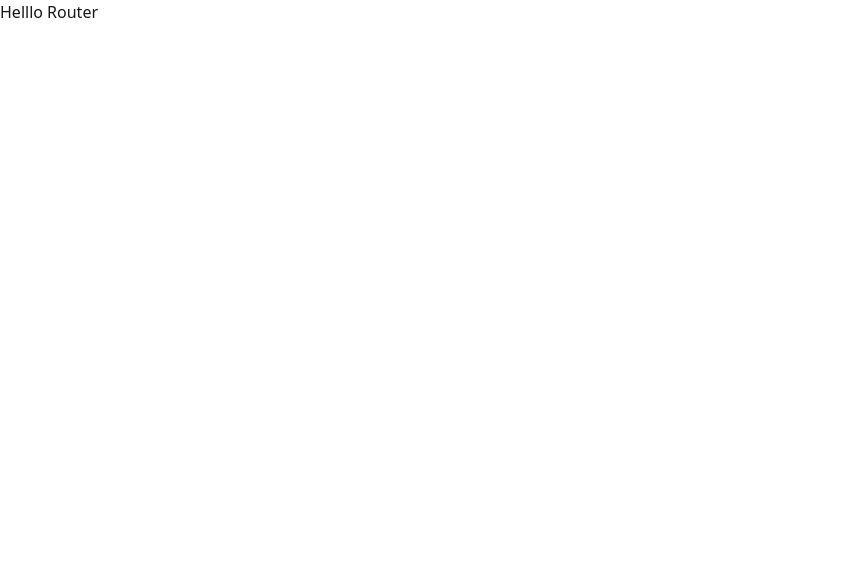
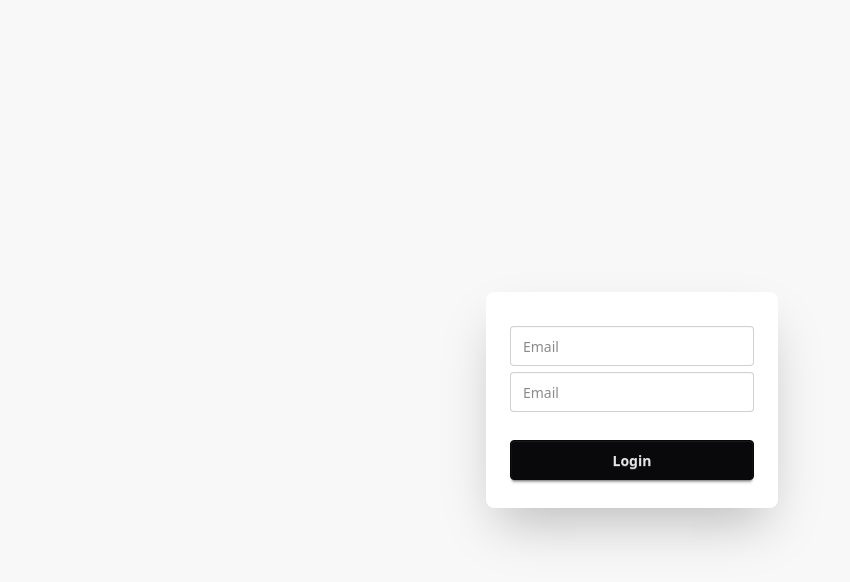
Before and after one commit to shakawatullah-tanin/Hello-CRUD-Client, a React (Vite) app: page / in a window 1280 px wide. Shown: the top 582 px of the page, without its empty margins (0-850 px from the left). Built offline with nearby package versions, Linux system fonts and the light colour scheme.

Commit message:
send data to database

```diff
--- /dev/null
+++ b/src/Users.jsx
@@ -0,0 +1,63 @@
+import React from "react";
+import { data } from "react-router";
+
+const Users = () => {
+
+
+  const handleSubmit = (e) => {
+    e.preventDefault();
+
+    const name = e.target.name.value;
+
+    const email = e.target.email.value;
+
+    const users = { name, email };
+
+    console.log(users);
+    fetch("http://localhost:5006/users", {
+      method: "POST",
+      headers: {
+        "content-type": "application/json",
+      },
+      body: JSON.stringify(users),
+    })
+      .then((res) => res.json())
+      .then((data) => console.log("data after post:", data));
+      if(data.insertedId){
+      alert("User add success")
+      }
+  };
+
+  return (
+    <div className="hero bg-base-200 min-h-screen">
+      <div className="hero-content flex-col lg:flex-row-reverse">
+        <div className="text-center lg:text-left">
+          <h1 className="text-5xl font-bold"></h1>
+        </div>
+        <div className="card bg-base-100 w-full max-w-sm shrink-0 shadow-2xl">
+          <div className="card-body">
+            <form onSubmit={handleSubmit} className="fieldset">
+              <label className="label"></label>
+              <input
+                type="text"
+                name="name"
+                className="input"
+                placeholder="Email"
+              />
+              <input
+                type="email"
+                className="input"
+                name="email"
+                placeholder="Email"
+              />
+              <div></div>
+              <button className="btn btn-neutral mt-4">Login</button>
+            </form>
+          </div>
+        </div>
+      </div>
+    </div>
+  );
+};
+
+export default Users;
--- a/src/main.jsx
+++ b/src/main.jsx
@@ -3,13 +3,14 @@ import { createRoot } from 'react-dom/client'
 import { createBrowserRouter } from "react-router";
 import { RouterProvider } from "react-router/dom";
 import './index.css'
+import Users from './Users';
 
 
 const router = createBrowserRouter([{
 
   path : "/",
 
-  element:<div>Helllo Router</div>
+  element:<Users></Users>
 
 }])
 
```
Also changed, not shown: package.json (line endings or trailing spaces), 1 other file (tests, documents, lock files or other folders).
